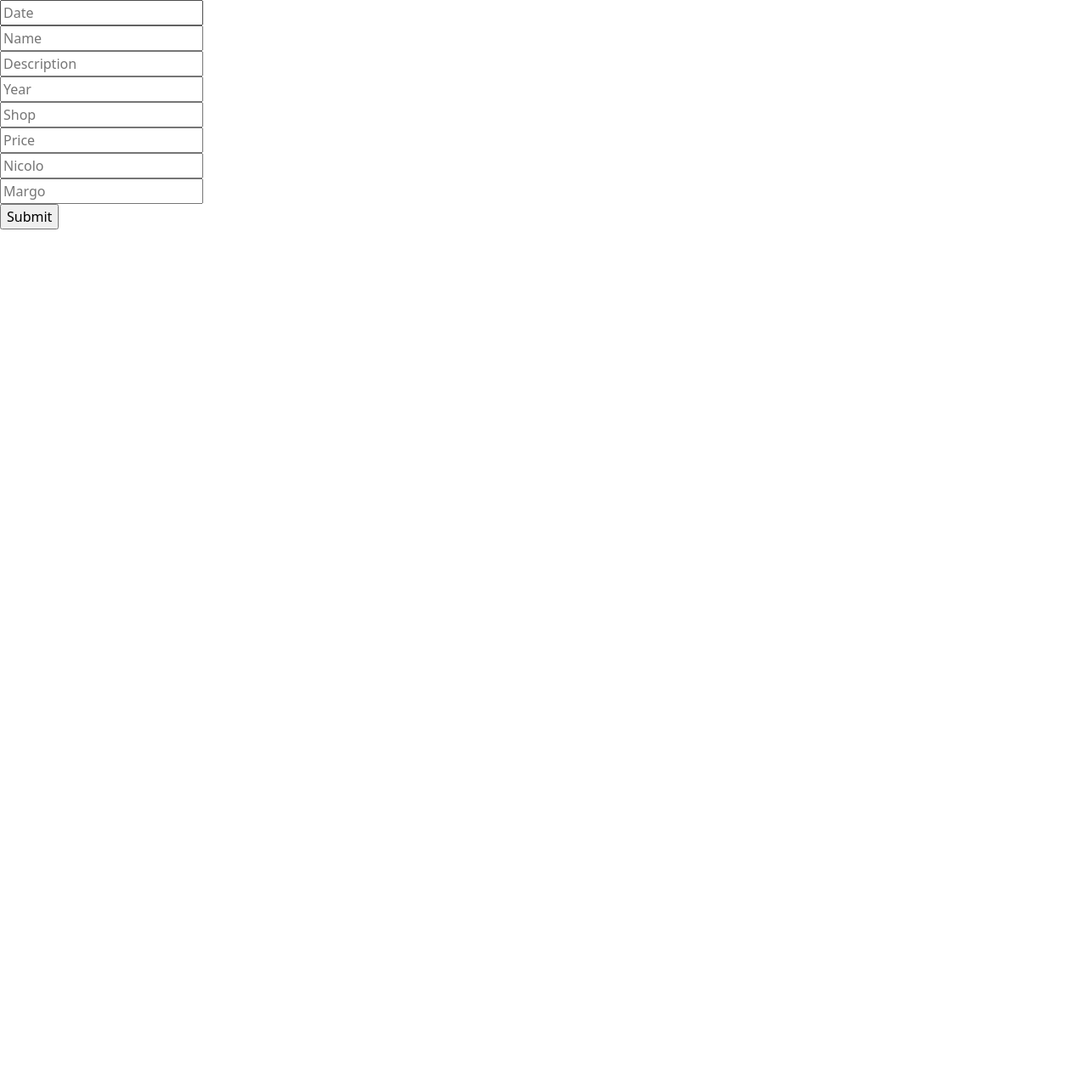
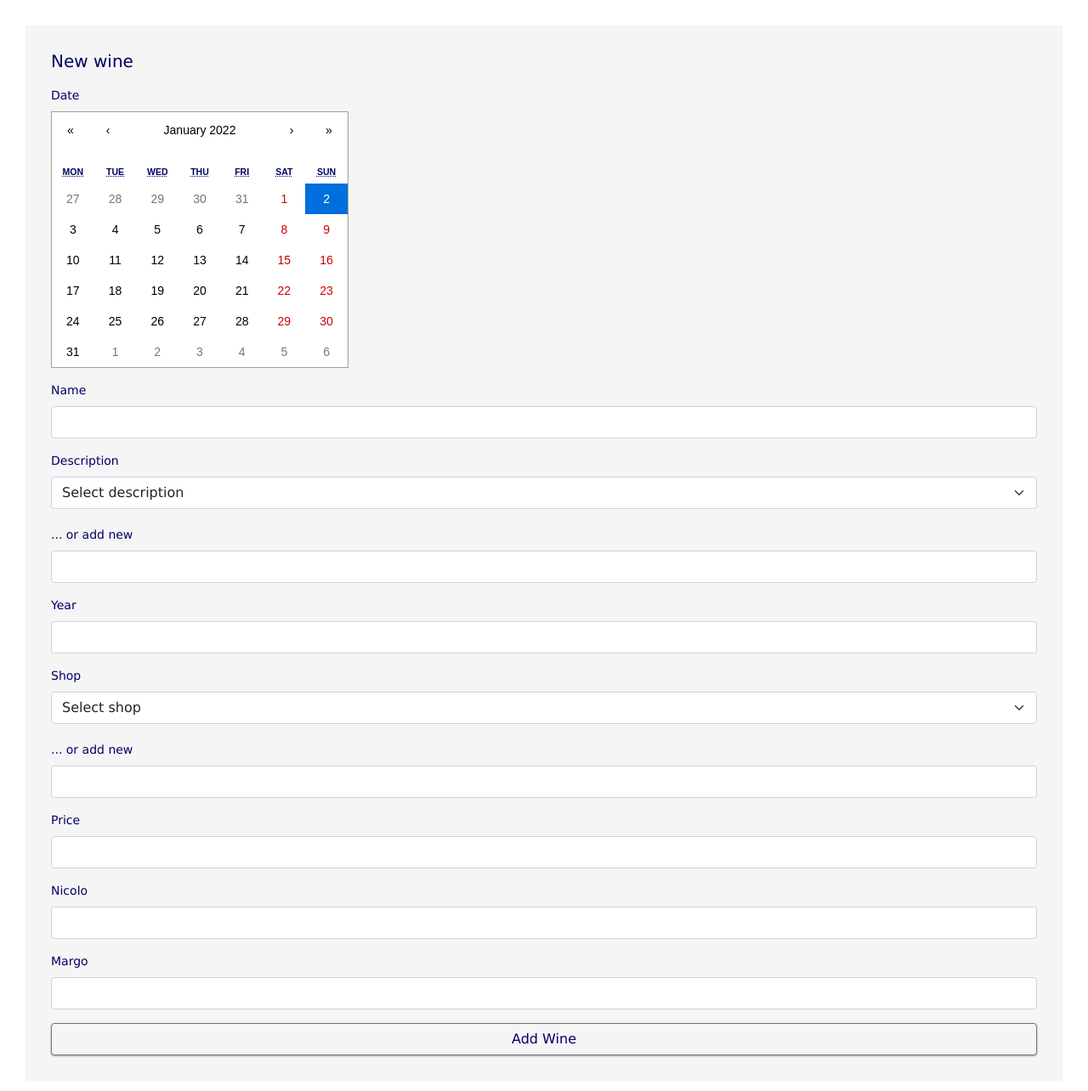
Before and after one commit to MargaritaKhodzka/wine-frontend, a React (Create React App) app: page /wines/new in a window 1280 px wide. Shown: the top 1284 px of the page at 85% size. Before the commit the page ends 800 px from the top, so only its background shows below. Built offline with nearby package versions, Linux system fonts and the light colour scheme; no server answers.

Commit message:
input form

```diff
--- a/package.json
+++ b/package.json
@@ -9,10 +9,13 @@
     "bootstrap": "^5.1.3",
     "react": "^17.0.2",
     "react-bootstrap": "^2.1.0",
+    "react-calendar": "^3.6.0",
     "react-dom": "^17.0.2",
     "react-redux": "^7.2.6",
     "react-router-dom": "^5.3.0",
     "react-scripts": "^3.4.4",
+    "react-select": "^5.2.2",
+    "reactstrap": "^9.0.1",
     "redux": "^4.1.1",
     "redux-thunk": "^2.3.0",
     "web-vitals": "^1.0.1"
--- a/src/components/Wine.js
+++ b/src/components/Wine.js
@@ -7,7 +7,7 @@
   return (
     <div>
       <h2>{wine && wine.name}</h2>
-      <Table responsive striped bordered>
+      <Table responsive bordered>
         <tbody>
           <tr>
             <td>Date</td>
--- a/src/components/WineInput.js
+++ b/src/components/WineInput.js
@@ -1,19 +1,21 @@
 import React from 'react';
 import {connect} from 'react-redux';
+import { Button, Form, FormGroup, Label, Input } from 'reactstrap';
+import Calendar from 'react-calendar'
 
 import {addWine} from '../actions/addWine';
 
 class WineInput extends React.Component {
 
   state = {
-    date: '',
+    date: new Date(),
     name: '',
     description: '',
     year: '',
     shop: '',
     price: '',
     n_rate: '',
-    m_rate: ''
+    m_rate: '',
   }
 
   handleChange = (event) => {
@@ -21,6 +23,8 @@
       [event.target.name]: event.target.value
     })
   }
+
+  onDateChange = date => this.setState({date})
 
   handleSubmit = (event) => {
     event.preventDefault();
@@ -39,18 +43,79 @@
 
   render() {
     return (
-      <div>
-        <form onSubmit={this.handleSubmit}>
-          <input type='text' placeholder='Date' value={this.state.date} name = 'date' onChange={this.handleChange}/><br/>
-          <input type='text' placeholder='Name' value={this.state.name} name = 'name' onChange={this.handleChange}/><br/>
-          <input type='text' placeholder='Description' value={this.state.description} name = 'description' onChange={this.handleChange}/><br/>
-          <input type='text' placeholder='Year' value={this.state.year} name = 'year' onChange={this.handleChange}/><br/>
-          <input type='text' placeholder='Shop' value={this.state.shop} name = 'shop' onChange={this.handleChange}/><br/>
-          <input type='text' placeholder='Price' value={this.state.price} name = 'price' onChange={this.handleChange}/><br/>
-          <input type='text' placeholder='Nicolo' value={this.state.n_rate} name = 'n_rate' onChange={this.handleChange}/><br/>
-          <input type='text' placeholder='Margo' value={this.state.m_rate} name = 'm_rate' onChange={this.handleChange}/><br/>
-          <input type='submit'/>
-        </form>
+      <div className = 'wineInputContainer'>
+        <h3>New wine</h3>
+        <Form className = 'wineInput' onSubmit = {this.handleSubmit}>
+          <FormGroup>
+            <Label for = 'date'>Date</Label>
+              <Calendar value = {this.state.date} name = 'date' onChange={this.onDateChange} />
+          </FormGroup>
+
+          <FormGroup>
+            <Label for = 'name'>Name</Label>
+            <Input type = 'text' value = {this.state.name} name = 'name' onChange={this.handleChange} />
+          </FormGroup>
+
+          <FormGroup>
+            <Label for = 'description'>Description</Label>
+            <Input type = 'select' value = {this.state.description} name = 'description' onChange={this.handleChange}>
+              <option>Select description</option>
+              <option>Brut</option>
+              <option>Orange - Light Skin Contact</option>
+              <option>Orange - Skin Contact</option>
+              <option>Red</option>
+              <option>Rose</option>
+              <option>White</option>
+              <option>White - Dry</option>
+              <option>White - Light Skin Contact</option>
+              <option>White - Unfiltered</option>
+            </Input>
+
+            <Label for='description' className = 'afterDropdown'>... or add new</Label>
+            <Input type = 'text' value = {this.state.description} name = 'description' onChange={this.handleChange} />
+          </FormGroup>
+
+          <FormGroup>
+            <Label for = 'year'>Year</Label>
+            <Input type = 'text' value = {this.state.year} name = 'year' onChange={this.handleChange} />
+          </FormGroup>
+
+          <FormGroup>
+            <Label for='shop'>Shop</Label>
+            <Input type = 'select' value = {this.state.shop} name = 'shop' onChange={this.handleChange}>
+              <option>Select shop</option>
+              <option>Amsterdam Wine Co</option>
+              <option>Astor Wine</option>
+              <option>Beacon Wines & Spirits</option>
+              <option>Discovery Wine</option>
+              <option>Enoteca LIC</option>
+              <option>Grape Collection</option>
+              <option>Hamilton Discount</option>
+              <option>Nolita Wine</option>
+              <option>Restaurant</option>
+            </Input>
+
+            <Label for = 'shop' className = 'afterDropdown'>... or add new</Label>
+            <Input type = 'text' value = {this.state.shop} name = 'shop' onChange={this.handleChange} />
+          </FormGroup>
+
+          <FormGroup>
+            <Label for = 'price'>Price</Label>
+            <Input type = 'text' value = {this.state.price} name = 'price' onChange={this.handleChange} />
+          </FormGroup>
+
+          <FormGroup>
+            <Label for = 'n_rate'>Nicolo</Label>
+            <Input type = 'text' value = {this.state.n_rate} name = 'n_rate' onChange={this.handleChange} />
+          </FormGroup>
+
+          <FormGroup>
+            <Label for = 'm_rate'>Margo</Label>
+            <Input type = 'text' value = {this.state.m_rate} name = 'm_rate' onChange={this.handleChange} />
+          </FormGroup>
+
+          <Button className = 'addButton'>Add Wine</Button>
+        </Form>
       </div>
     )
   }
--- a/src/components/Wines.js
+++ b/src/components/Wines.js
@@ -1,8 +1,6 @@
 import React from 'react';
-import {Route, Link} from 'react-router-dom';
+import {Link} from 'react-router-dom';
 import Table from 'react-bootstrap/Table';
-
-import Wine from './Wine';
 
 const Wines = (props) => {
   return (
--- a/src/index.js
+++ b/src/index.js
@@ -8,6 +8,8 @@
 
 import App from './App';
 import wineReducer from './reducers/wineReducer';
+import './inputForm.css';
+import 'react-calendar/dist/Calendar.css';
 
 
 const composeEnhancers = window.__REDUX_DEVTOOLS_EXTENSION_COMPOSE__ || compose;
--- /dev/null
+++ b/src/inputForm.css
@@ -0,0 +1,31 @@
+.wineInputContainer {
+  background: whitesmoke;
+  margin: 30px;
+  padding: 30px;
+}
+.wineInput, h3 {
+  color: #000066;
+  font-family: Verdana, Geneva, sans-serif;
+  font-size: 14px;
+}
+
+h3 {
+  font-size: 20px;
+  padding-bottom: 10px;
+}
+
+.afterDropdown {
+  padding-top: 20px;
+}
+
+.addButton {
+  background: whitesmoke;
+  box-shadow: 0 1px 3px rgba(0,0,0,0.12), 0 1px 2px rgba(0,0,0,0.24);
+  transition: all 0.3s cubic-bezier(.25,.8,.25,1);
+  text-align: center;
+  font-family: Verdana, Geneva, sans-serif;
+  color: #000066;
+  width:100%;
+  display: flex;
+  justify-content: center;
+}
```
Also changed, not shown: 2 other files (tests, documents, lock files or other folders).
